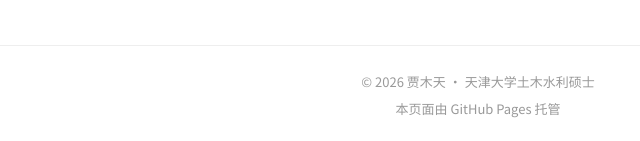
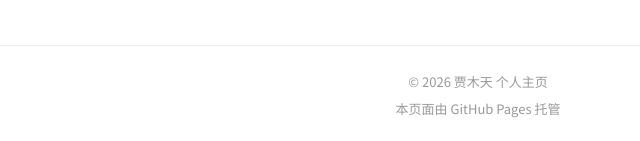
Before and after one commit to Mutian330/personal-website, a React (Vite) app: page / in a window 1280 px wide. Shown: the part 3267-3408 px from the top of the page, without its empty margins (162-802 px from the left). Built offline with nearby package versions, Linux system fonts and the light colour scheme.

Commit message:
ui: 页脚文案改为'贾木天 个人主页'

```diff
--- a/src/components/AcademicPage.jsx
+++ b/src/components/AcademicPage.jsx
@@ -209,7 +209,7 @@ export default function AcademicPage() {
 
       {/* 页脚 */}
       <footer className="academic-footer">
-        <p>© 2026 贾木天 · {profile.role}</p>
+        <p>© 2026 贾木天 个人主页</p>
         <p className="academic-footer__sub">本页面由 GitHub Pages 托管</p>
       </footer>
     </div>
```
